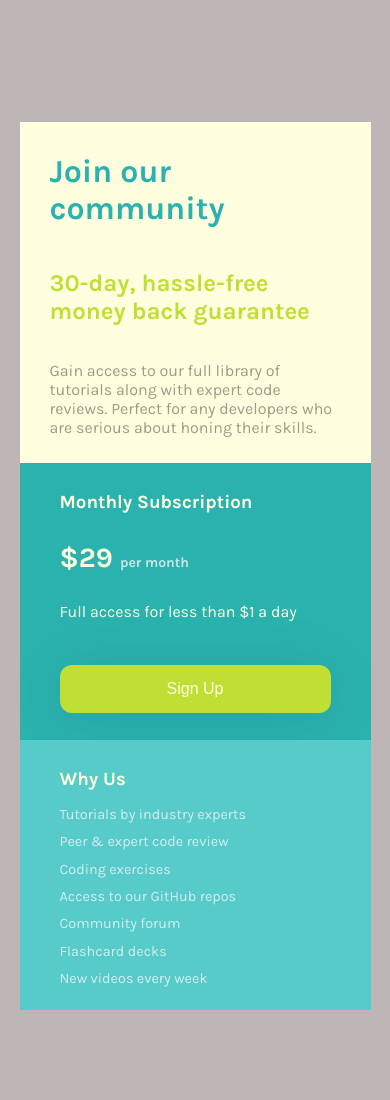
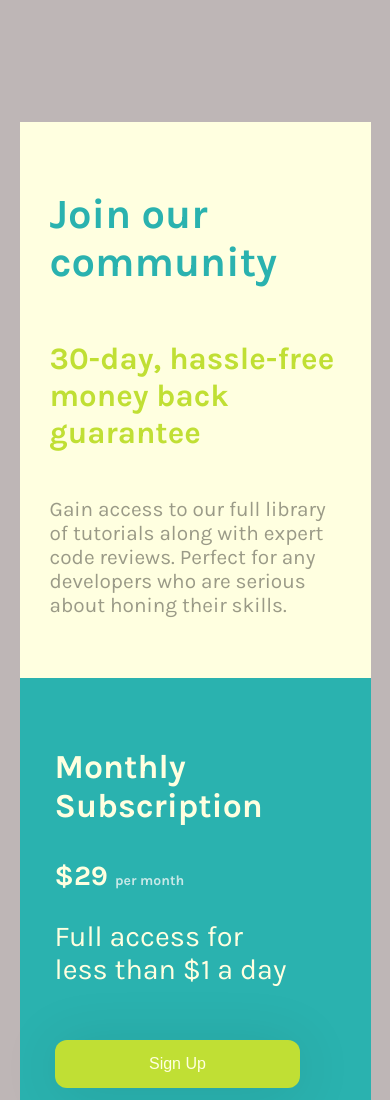
Before and after one commit to kiviekelvin/single-price-grid-component-master, a plain HTML site: page Index.html in a window 390 px wide. Shown: the top 1100 px of the page. Before the commit the page ends 1010 px from the top, so only its background shows below. Drawn offline with Linux system fonts and the light colour scheme.

Commit message:
Update for responsiveness

```diff
--- a/main.css
+++ b/main.css
@@ -13,6 +13,7 @@ body {
 
 .container {
     width: 100%;
+    height: 50%;
     display: grid;
     grid-template-columns: 1fr 1fr;
 }
@@ -20,13 +21,15 @@ body {
 .item-1 {
     background-color: hsl(179, 62%, 43%);
     color: #FFFFE0;
-    padding: 10px 40px 0px;
+    padding: 10% 20% 10% 10%;
+    font-size: 1.8rem;
 }
 
 /* Stacked Layout for Mobile Devices */
 @media (max-width: 600px) {
     .container {
         grid-template-columns: 1fr;
+
     }
 
     .full_body {
@@ -36,27 +39,29 @@ body {
 
 }
 
+
 .full_body {
     font-family: karla;
     height: 70%;
-    width: 90%;
+    width: 70%;
     background-color: #FFFFE0;
     padding: 0;
-    max-width: 900px;
+    max-width: 1000px;
+    max-height: 900px;
 }
 
 .top_part {
-    padding: 10px 30px;
+    padding: 40px 30px 40px 30px;
     display: grid;
     grid-template-columns: 1fr;
     width: auto;
     height: auto;
     color: rgba(0, 0, 0, 0.397);
+    font-size: 1.3rem;
 }
 
 .top_part h1 {
     color: hsl(179, 62%, 43%);
-    /*padding: 15px auto;*/
 }
 
 .top_part h2 {
@@ -77,7 +82,9 @@ body {
 .item-2 {
     background-color: hsl(179, 53%, 57%);
     color: #FFFFE0;
-    padding: 10px 40px;
+    padding: 10% 20% 10% 10%;
+    font-size: 1.8rem;
+;
 }
 
 .item-2 p {
```
